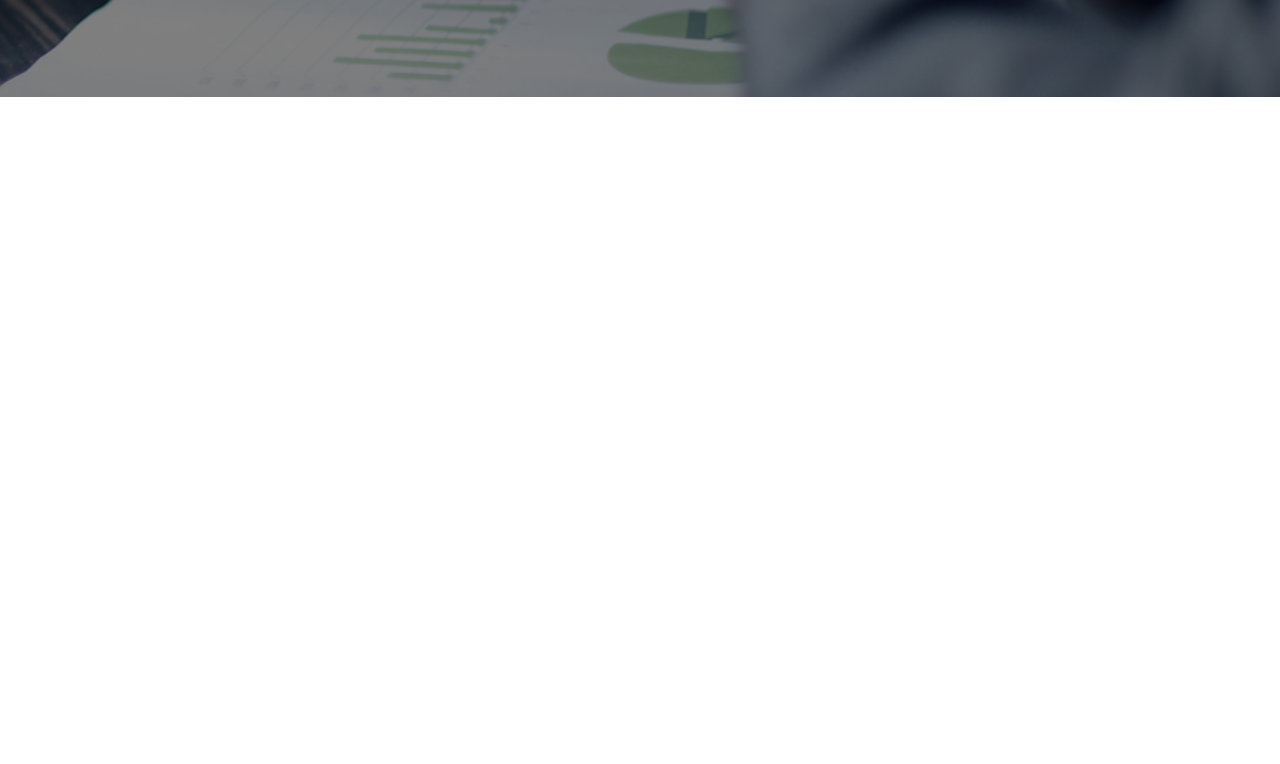
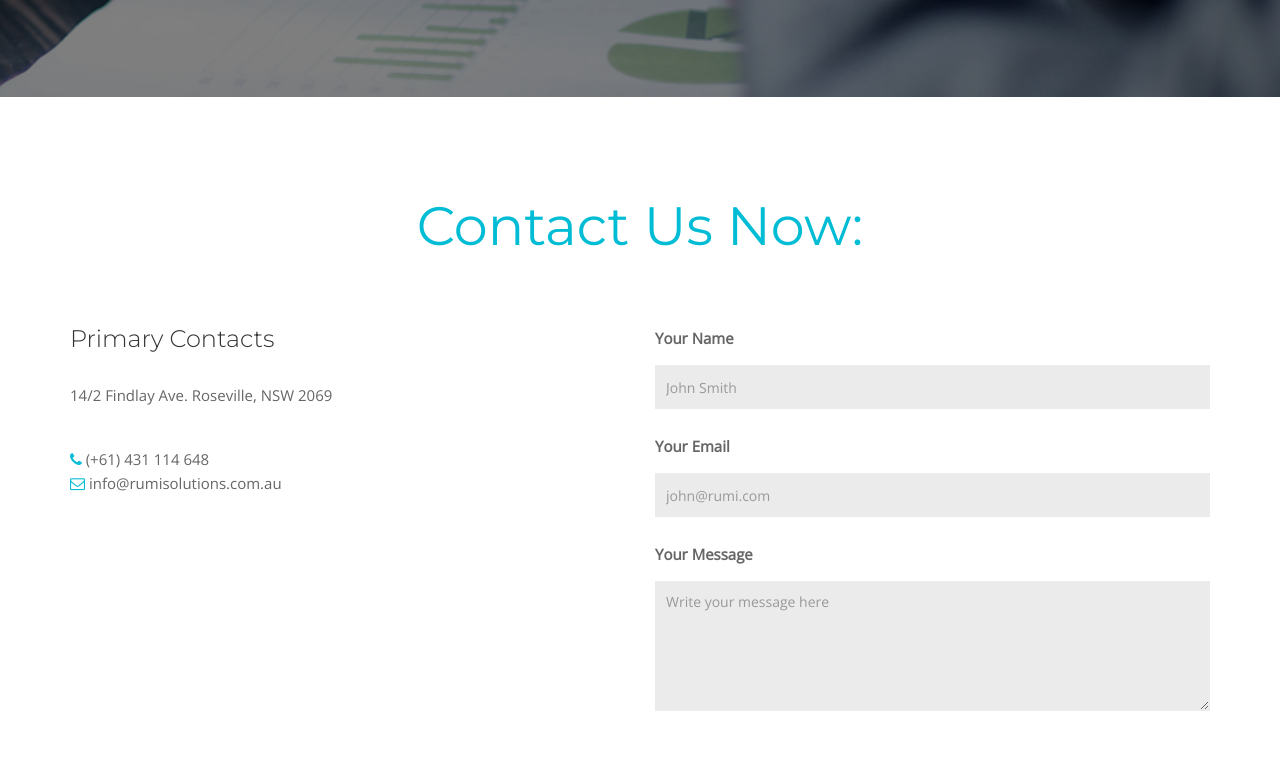
Before and after one commit to sm88nik/NewWebsite, a plain HTML site: page Emarket/CRO.html in a window 1280 px wide. Shown: the part 5156-5920 px from the top of the page. Before the commit the page ends 5253 px from the top, so only its background shows below. Drawn offline with nearby package versions, Linux system fonts and the light colour scheme.

Commit message:
fixing divFooter

```diff
--- a/Emarket/CRO.html
+++ b/Emarket/CRO.html
@@ -427,7 +427,7 @@
     <script>
         (function($) {
             if ("#divFooter".length)
-                $("#divfooter").load("footer.html");
+                $("#divFooter").load("footer.html");
 
         })(jQuery)
     </script>
```
Also changed, not shown: Emarket/contact.html (+1 -1 lines), Emarket/development.html (+1 -1 lines), Emarket/index.html (+1 -1 lines).
